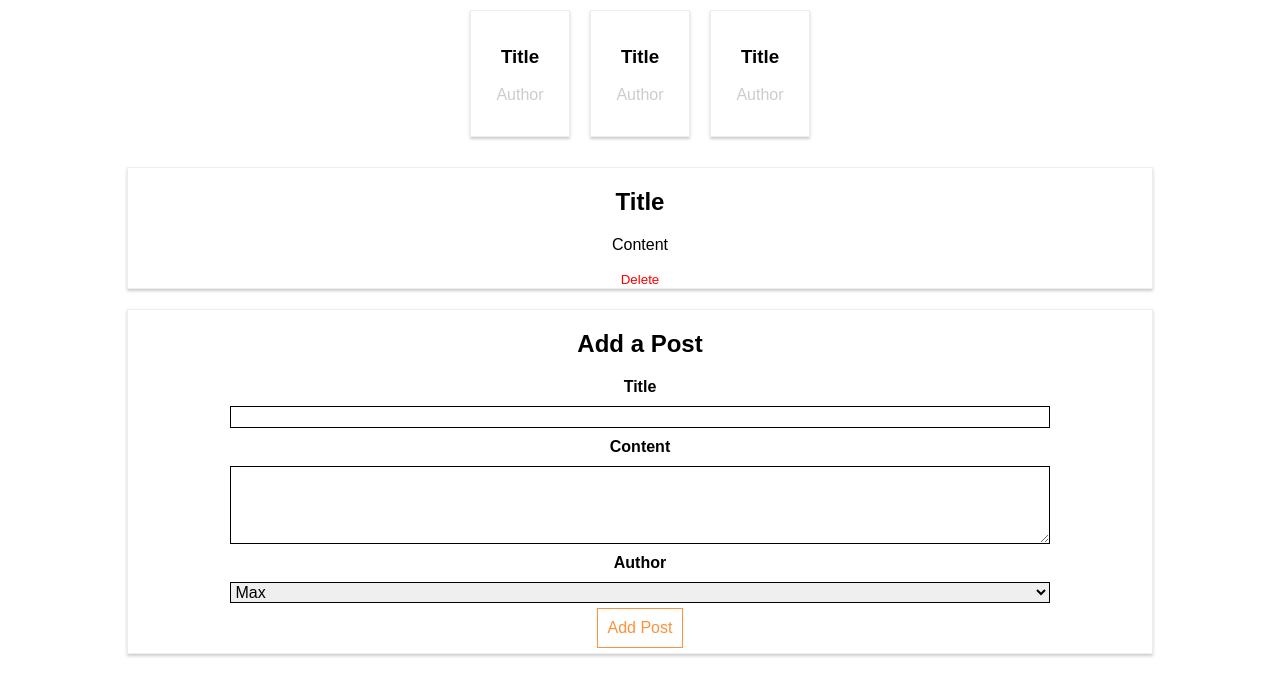
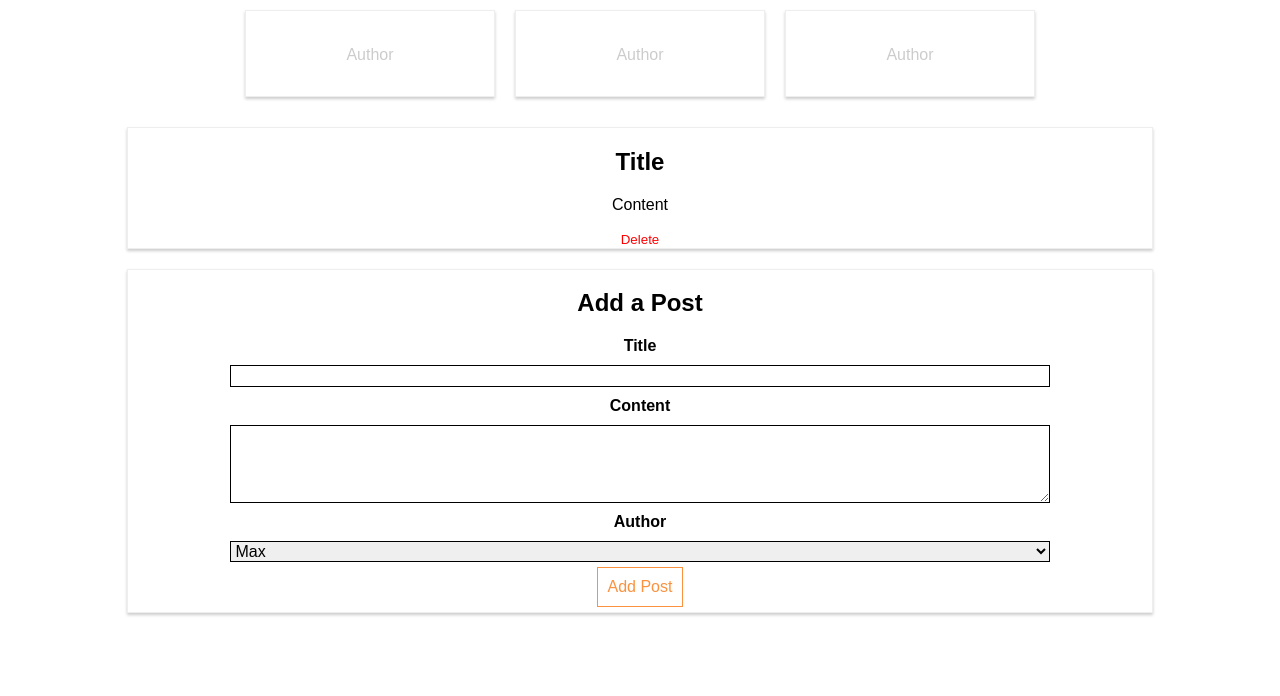
Before and after one commit to Blueblack319/react_web, a React (Create React App) app: page / in a window 1280 px wide. Shown: the top 696 px of the page. Built offline with nearby package versions, Linux system fonts and the light colour scheme; no server answers.

Commit message:
Creating a Http Request to GET Data using componentDidMount

```diff
--- a/package.json
+++ b/package.json
@@ -3,6 +3,7 @@
   "version": "0.1.0",
   "private": true,
   "dependencies": {
+    "axios": "^0.20.0",
     "react": "^16.0.0",
     "react-dom": "^16.0.0",
     "react-scripts": "1.0.13"
--- a/src/components/Post/Post.css
+++ b/src/components/Post/Post.css
@@ -1,5 +1,5 @@
 .Post {
-    width: 100px;
+  width: 250px;
   padding: 16px;
   text-align: center;
   border: 1px solid #eee;
@@ -11,7 +11,7 @@
 
 .Post:hover,
 .Post:active {
-    background-color: #C0DDF5;
+  background-color: #c0ddf5;
 }
 
 .Author {
--- a/src/components/Post/Post.js
+++ b/src/components/Post/Post.js
@@ -1,14 +1,14 @@
-import React from 'react';
+import React from "react";
 
-import './Post.css';
+import "./Post.css";
 
 const post = (props) => (
-    <article className="Post">
-        <h1>Title</h1>
-        <div className="Info">
-            <div className="Author">Author</div>
-        </div>
-    </article>
+  <article className="Post">
+    <h1>{props.title}</h1>
+    <div className="Info">
+      <div className="Author">Author</div>
+    </div>
+  </article>
 );
 
 export default post;
--- a/src/containers/Blog/Blog.js
+++ b/src/containers/Blog/Blog.js
@@ -1,12 +1,23 @@
-import React, { Component } from 'react';
+import React, { Component } from "react";
 
-import Post from '../../components/Post/Post';
-import FullPost from '../../components/FullPost/FullPost';
-import NewPost from '../../components/NewPost/NewPost';
-import './Blog.css';
+import Post from "../../components/Post/Post";
+import FullPost from "../../components/FullPost/FullPost";
+import NewPost from "../../components/NewPost/NewPost";
+import "./Blog.css";
+
+import axios from "axios";
 
 class Blog extends Component {
-    render () {
+  state = {
+    posts: [],
+  };
+  componentDidMount = () => {
+    axios.get("https://jsonplaceholder.typicode.com/posts").then((response) => {
+      console.log(response);
+    });
+  };
+
+  render() {
     return (
       <div>
         <section className="Posts">
```
Also changed, not shown: public/manifest.json, 2 other files (tests, documents, lock files or other folders). Lines whose indentation alone changed are shown as unchanged.
